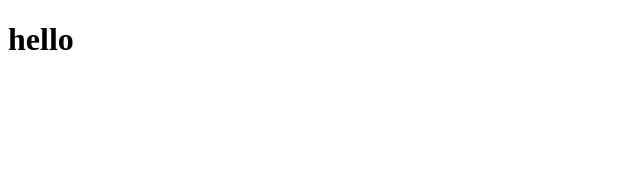
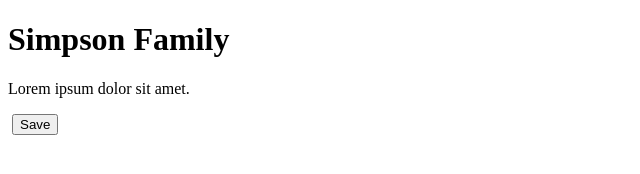
Before and after one commit to Pryshliak/html_lessons, a plain HTML site: page leasson1/les1/les1.html in a window 1280 px wide. Shown: the whole page, without its empty margins (0-640 px from the left). Drawn offline with Linux system fonts and the light colour scheme.

Commit message:
lesson 1

```diff
--- a/leasson1/les1/les1.html
+++ b/leasson1/les1/les1.html
@@ -8,6 +8,12 @@
     <title>Document</title>
 </head>
 <body>
-<h1>hello</h1>
+<h1>Simpson Family</h1>
+<p>Lorem ipsum dolor sit amet.</p>
+<img src="" alt="">
+
+<button>Save</button>
+
+
 </body>
 </html>
```
